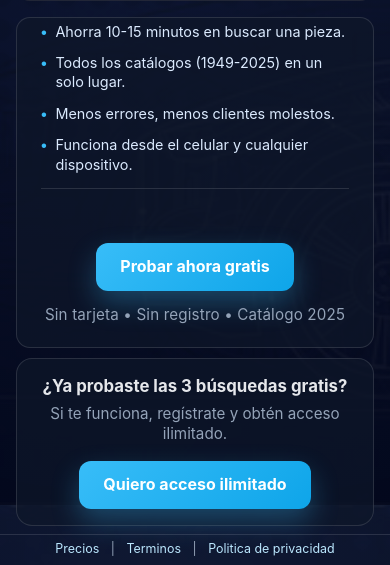
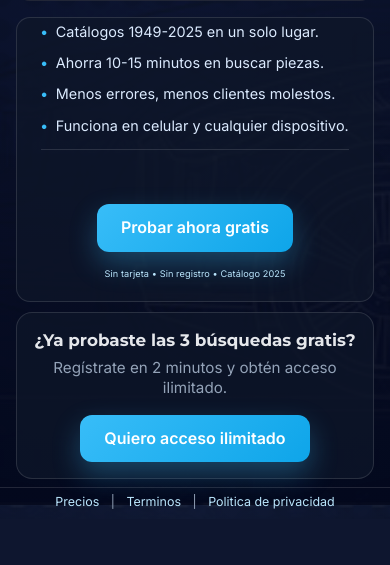
Before and after one commit to ivanamx/autoindex, a Flask app: page / in a window 390 px wide. Shown: the part 339-904 px from the top of the page. After the commit the page ends 848 px from the top, so only its background shows below. Run offline with Flask 3, Linux system fonts and the light colour scheme; some libraries are stand-ins or nearby versions.

Commit message:
landingdetails

```diff
--- a/templates/completar_cuenta.html
+++ b/templates/completar_cuenta.html
@@ -5,7 +5,7 @@
   <meta name="viewport" content="width=device-width, initial-scale=1.0">
   <title>Completar cuenta</title>
   <link rel="icon" href="{{ url_for('static', filename='icons/favicon.ico') }}" sizes="any">
-  <link href="https://fonts.googleapis.com/css2?family=Inter:wght@300;400;500;600&display=swap" rel="stylesheet">
+  <link href="https://fonts.googleapis.com/css2?family=Inter:wght@300;400;500;600&family=Montserrat:wght@500;600;700&display=swap" rel="stylesheet">
   <style>
     * { margin: 0; padding: 0; box-sizing: border-box; font-family: 'Inter', sans-serif; }
     body {
@@ -28,6 +28,7 @@
       box-shadow: 0 20px 60px rgba(0,0,0,0.55);
     }
     h1 {
+      font-family: 'Montserrat', 'Inter', sans-serif;
       font-size: 1.2rem;
       font-weight: 600;
       margin-bottom: 8px;
@@ -35,6 +36,7 @@
       color: #f8fafc;
     }
     .lead {
+      font-family: 'Montserrat', 'Inter', sans-serif;
       font-size: 0.88rem;
       color: #94a3b8;
       text-align: center;
--- a/templates/dashboard.html
+++ b/templates/dashboard.html
@@ -8,7 +8,7 @@
   <meta name="theme-color" content="#020617">
   <link rel="manifest" href="/manifest.webmanifest">
   <link rel="apple-touch-icon" sizes="180x180" href="/static/icons/icon-180.png">
-  <link href="https://fonts.googleapis.com/css2?family=Inter:wght@300;400;500;600&display=swap" rel="stylesheet">
+  <link href="https://fonts.googleapis.com/css2?family=Inter:wght@300;400;500;600&family=Montserrat:wght@500;600;700&display=swap" rel="stylesheet">
   <style>
     * { margin: 0; padding: 0; box-sizing: border-box; font-family: 'Inter', sans-serif; }
 
@@ -86,6 +86,7 @@
     }
 
     .panel-page-header-text h1 {
+      font-family: 'Montserrat', 'Inter', sans-serif;
       font-size: 1.35rem;
       font-weight: 600;
       color: #f8fafc;
@@ -93,6 +94,7 @@
     }
 
     .panel-page-header-text .subtitle {
+      font-family: 'Montserrat', 'Inter', sans-serif;
       color: #9ca3af;
       font-size: 0.88rem;
       margin: 0;
@@ -147,6 +149,7 @@
     }
 
     h2 {
+      font-family: 'Montserrat', 'Inter', sans-serif;
       font-size: 0.95rem;
       font-weight: 600;
       color: #e2e8f0;
--- a/templates/forgot_password.html
+++ b/templates/forgot_password.html
@@ -5,7 +5,7 @@
   <meta name="viewport" content="width=device-width, initial-scale=1.0">
   <title>Restablecer contraseña</title>
   <link rel="icon" href="{{ url_for('static', filename='icons/favicon.ico') }}" sizes="any">
-  <link href="https://fonts.googleapis.com/css2?family=Inter:wght@300;400;500;600&display=swap" rel="stylesheet">
+  <link href="https://fonts.googleapis.com/css2?family=Inter:wght@300;400;500;600&family=Montserrat:wght@500;600;700&display=swap" rel="stylesheet">
   <style>
     * { margin: 0; padding: 0; box-sizing: border-box; font-family: 'Inter', sans-serif; }
 
@@ -34,6 +34,7 @@
     }
 
     h2 {
+      font-family: 'Montserrat', 'Inter', sans-serif;
       text-align: center;
       margin-bottom: 10px;
       font-weight: 600;
--- a/templates/index.html
+++ b/templates/index.html
@@ -149,6 +149,7 @@
         }
 
         h2.page-title {
+            font-family: 'Montserrat', sans-serif;
             text-align: center;
             margin-bottom: 8px;
             font-weight: 500;
@@ -157,6 +158,7 @@
         }
 
         .subtitle {
+            font-family: 'Montserrat', sans-serif;
             text-align: center;
             color: #9ca3af;
             margin-bottom: 24px;
@@ -630,6 +632,7 @@
         }
 
         .register-modal-title {
+            font-family: 'Montserrat', sans-serif;
             text-align: center;
             font-size: 1.2rem;
             font-weight: 500;
@@ -914,6 +917,7 @@
         }
 
         .limit-modal-title {
+            font-family: 'Montserrat', sans-serif;
             text-align: center;
             font-size: 1.35rem;
             font-weight: 600;
@@ -923,6 +927,7 @@
         }
 
         .limit-modal-sub {
+            font-family: 'Montserrat', sans-serif;
             text-align: center;
             font-size: 0.92rem;
             color: #bae6fd;
--- a/templates/landing_page.html
+++ b/templates/landing_page.html
@@ -5,6 +5,7 @@
     <meta name="viewport" content="width=device-width, initial-scale=1.0">
     <title>AutoIndex | Encuentra clave NAGS en segundos</title>
     <meta name="description" content="Encuentra el numero de parte NAGS correcto en 5 segundos. Busca cualquier vidrio al instante, sin catalogos pesados ni demoras.">
+    <link href="https://fonts.googleapis.com/css2?family=Inter:wght@300;400;500;600&family=Montserrat:wght@500;600;700&display=swap" rel="stylesheet">
     <style>
         :root {
             --bg: #020617;
@@ -65,6 +66,7 @@
         }
 
         .hero h1 {
+            font-family: "Montserrat", "Inter", "Segoe UI", Tahoma, sans-serif;
             font-size: clamp(1.6rem, 2.5vw, 2.45rem);
             line-height: 1.15;
             font-weight: 700;
@@ -72,7 +74,9 @@
             text-wrap: balance;
         }
 
-        .hero p {
+        /* Solo el subtítulo del hero; no afecta .hero-note (evita text-wrap: pretty en una línea) */
+        .hero-copy p {
+            font-family: "Montserrat", "Inter", "Segoe UI", Tahoma, sans-serif;
             color: var(--muted);
             font-size: clamp(0.95rem, 1.25vw, 1.1rem);
             margin: 0;
@@ -119,6 +123,17 @@
             min-height: 100%;
         }
 
+        /* Desktop: CTA y microcopy centrados; bullets siguen a la izquierda */
+        .hero-cta-box > .btn-primary {
+            align-self: center;
+        }
+
+        .hero-cta-box > .hero-note {
+            width: 100%;
+            text-align: center;
+            align-self: stretch;
+        }
+
         .hero-cta-benefits {
             width: 100%;
             margin-bottom: 40px;
@@ -145,6 +160,10 @@
             content: "•";
             color: var(--brand);
             font-weight: 700;
+        }
+
+        .hero-bullet-mobile-only {
+            display: none;
         }
 
         .btn {
@@ -174,6 +193,7 @@
             white-space: normal;
             letter-spacing: 0.01em;
             margin-top: 2px;
+            text-wrap: wrap;
         }
 
         section {
@@ -188,6 +208,7 @@
         }
 
         h2 {
+            font-family: "Montserrat", "Inter", "Segoe UI", Tahoma, sans-serif;
             font-size: clamp(1.05rem, 1.6vw, 1.3rem);
             margin-bottom: 8px;
         }
@@ -286,8 +307,31 @@
                 text-align: left;
             }
 
+            .hero-bullet-desktop-only {
+                display: none;
+            }
+
+            .hero-bullet-mobile-only {
+                display: inline;
+            }
+
             .hero-note {
-                white-space: normal;
+                white-space: nowrap;
+                text-wrap: nowrap;
+                word-break: keep-all;
+                overflow-wrap: normal;
+                font-size: clamp(0.52rem, 2.35vw, 0.7rem);
+                width: 100%;
+                max-width: 100%;
+                text-align: center;
+                overflow-x: auto;
+                -webkit-overflow-scrolling: touch;
+                scrollbar-width: none;
+                line-height: 1.2;
+            }
+
+            .hero-note::-webkit-scrollbar {
+                display: none;
             }
 
             .final-cta {
@@ -308,7 +352,7 @@
             <div class="wrap">
                 <div class="hero-copy">
                     <h1>Encuentra la clave NAGS en segundos</h1>
-                    <p>Olvidate de catalogos viejos y archivos pesados. Busca cualquier vidrio al instante.</p>
+                    <p>Olvídate de catálogos viejos y archivos pesados. Busca cualquier vidrio al instante.</p>
                 </div>
                 <div class="hero-main">
                     <div class="hero-video">
@@ -320,10 +364,12 @@
                     <div class="hero-cta-box">
                         <div class="hero-cta-benefits">
                             <ul>
-                                <li>Ahorra 10-15 minutos en buscar una pieza.</li>
-                                <li>Todos los catálogos (1949-2025) en un solo lugar.</li>
+                                <li>
+                                    <span class="hero-bullet-desktop-only">Catálogos (1949-2025), en un solo lugar.</span><span class="hero-bullet-mobile-only">Catálogos 1949-2025 en un solo lugar.</span>
+                                </li>
+                                <li>Ahorra 10-15 minutos en buscar piezas.</li>
                                 <li>Menos errores, menos clientes molestos.</li>
-                                <li>Funciona desde el celular y cualquier dispositivo.</li>
+                                <li>Funciona en celular y cualquier dispositivo.</li>
                             </ul>
                         </div>
                         <a class="btn btn-primary" href="{{ url_for('index') }}">Probar ahora gratis</a>
@@ -338,7 +384,7 @@
                 <div class="panel final-cta">
                     <div class="final-cta-copy">
                         <h2>¿Ya probaste las 3 búsquedas gratis?</h2>
-                        <p>Si te funciona, regístrate y obtén acceso ilimitado.</p>
+                        <p>Regístrate en 2 minutos y obtén acceso ilimitado.</p>
                         <div id="landingCheckoutError" class="final-cta-error"></div>
                     </div>
                     <a class="btn btn-primary" id="landingCheckoutCta" href="#">Quiero acceso ilimitado</a>
--- a/templates/legal_base.html
+++ b/templates/legal_base.html
@@ -6,7 +6,7 @@
     <title>{% block title %}Documento legal{% endblock %} · {{ site_name }}</title>
     <link rel="icon" href="{{ url_for('static', filename='icons/favicon.ico') }}" sizes="any">
     <meta name="description" content="{% block meta_description %}{% endblock %}">
-    <link href="https://fonts.googleapis.com/css2?family=Inter:wght@300;400;500;600&display=swap" rel="stylesheet">
+    <link href="https://fonts.googleapis.com/css2?family=Inter:wght@300;400;500;600&family=Montserrat:wght@500;600;700&display=swap" rel="stylesheet">
     {% block extra_head %}{% endblock %}
     <style>
         * { margin: 0; padding: 0; box-sizing: border-box; font-family: 'Inter', sans-serif; }
@@ -102,6 +102,7 @@
         }
 
         .legal-prose h1 {
+            font-family: 'Montserrat', 'Inter', sans-serif;
             font-size: 1.5rem;
             font-weight: 600;
             color: #f8fafc;
@@ -110,6 +111,7 @@
         }
 
         .legal-prose h2 {
+            font-family: 'Montserrat', 'Inter', sans-serif;
             font-size: 1.05rem;
             font-weight: 600;
             color: #e2e8f0;
@@ -123,6 +125,7 @@
         }
 
         .legal-prose h3 {
+            font-family: 'Montserrat', 'Inter', sans-serif;
             font-size: 0.95rem;
             font-weight: 600;
             color: #cbd5e1;
--- a/templates/login.html
+++ b/templates/login.html
@@ -7,7 +7,7 @@
   <link rel="icon" href="{{ url_for('static', filename='icons/favicon.ico') }}" sizes="any">
 
   <!-- Google Fonts -->
-  <link href="https://fonts.googleapis.com/css2?family=Inter:wght@300;400;500;600&display=swap" rel="stylesheet">
+  <link href="https://fonts.googleapis.com/css2?family=Inter:wght@300;400;500;600&family=Montserrat:wght@500;600;700&display=swap" rel="stylesheet">
 
   <style>
     * {
@@ -59,6 +59,7 @@
     }
 
     h2 {
+      font-family: 'Montserrat', 'Inter', sans-serif;
       text-align: center;
       margin-bottom: 20px;
       font-weight: 500;
--- a/templates/reset_password.html
+++ b/templates/reset_password.html
@@ -5,7 +5,7 @@
   <meta name="viewport" content="width=device-width, initial-scale=1.0">
   <title>Crear nueva contraseña</title>
   <link rel="icon" href="{{ url_for('static', filename='icons/favicon.ico') }}" sizes="any">
-  <link href="https://fonts.googleapis.com/css2?family=Inter:wght@300;400;500;600&display=swap" rel="stylesheet">
+  <link href="https://fonts.googleapis.com/css2?family=Inter:wght@300;400;500;600&family=Montserrat:wght@500;600;700&display=swap" rel="stylesheet">
   <style>
     * { margin: 0; padding: 0; box-sizing: border-box; font-family: 'Inter', sans-serif; }
 
@@ -34,6 +34,7 @@
     }
 
     h2 {
+      font-family: 'Montserrat', 'Inter', sans-serif;
       text-align: center;
       margin-bottom: 10px;
       font-weight: 600;
--- a/templates/subscription_success.html
+++ b/templates/subscription_success.html
@@ -5,7 +5,7 @@
   <meta name="viewport" content="width=device-width, initial-scale=1.0">
   <title>Pago recibido</title>
   <link rel="icon" href="{{ url_for('static', filename='icons/favicon.ico') }}" sizes="any">
-  <link href="https://fonts.googleapis.com/css2?family=Inter:wght@300;400;500;600&display=swap" rel="stylesheet">
+  <link href="https://fonts.googleapis.com/css2?family=Inter:wght@300;400;500;600&family=Montserrat:wght@500;600;700&display=swap" rel="stylesheet">
   <style>
     * { margin: 0; padding: 0; box-sizing: border-box; font-family: 'Inter', sans-serif; }
     body {
@@ -27,8 +27,8 @@
       text-align: center;
       box-shadow: 0 20px 60px rgba(0,0,0,0.55);
     }
-    h1 { font-size: 1.22rem; font-weight: 600; margin-bottom: 12px; line-height: 1.35; color: #f8fafc; }
-    p.sub { color: #94a3b8; font-size: 0.9rem; line-height: 1.5; margin-bottom: 20px; }
+    h1 { font-family: 'Montserrat', 'Inter', sans-serif; font-size: 1.22rem; font-weight: 600; margin-bottom: 12px; line-height: 1.35; color: #f8fafc; }
+    p.sub { font-family: 'Montserrat', 'Inter', sans-serif; color: #94a3b8; font-size: 0.9rem; line-height: 1.5; margin-bottom: 20px; }
     .wait-spinner {
       width: 46px;
       height: 46px;
--- a/templates/viewer.html
+++ b/templates/viewer.html
@@ -5,7 +5,7 @@
     <meta id="meta-viewport" name="viewport" content="width=device-width, initial-scale=1.0, viewport-fit=cover, maximum-scale=5, minimum-scale=0.5">
     <title>NAGS {{ year }} - Página {{ page }}</title>
     <link rel="icon" href="{{ url_for('static', filename='icons/favicon.ico') }}" sizes="any">
-    <link href="https://fonts.googleapis.com/css2?family=Inter:wght@300;400;500;600&display=swap" rel="stylesheet">
+    <link href="https://fonts.googleapis.com/css2?family=Inter:wght@300;400;500;600&family=Montserrat:wght@500;600;700&display=swap" rel="stylesheet">
     <style>
         * {
             margin: 0;
@@ -47,6 +47,7 @@
         }
 
         .viewer-doc-title {
+            font-family: 'Montserrat', 'Inter', sans-serif;
             font-size: 0.95rem;
             font-weight: 600;
             color: #f8fafc;
@@ -231,6 +232,7 @@
         }
 
         .error h2 {
+            font-family: 'Montserrat', 'Inter', sans-serif;
             margin-bottom: 12px;
             font-size: 1.1rem;
             font-weight: 600;
```
